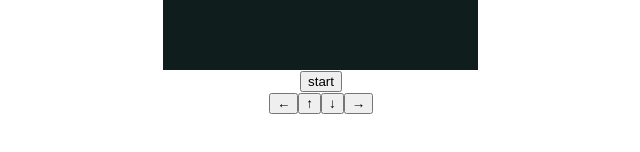
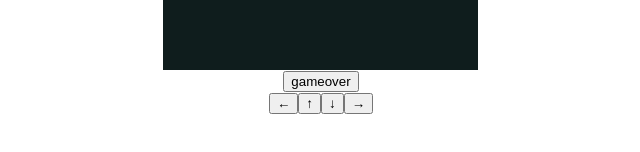
Before and after one commit to kkata/hooks-snake-game, a React (Create React App) app: page / in a window 1280 px wide. Both pictures are taken after a click on the button "start". Shown: the part 524-676 px from the top of the page, without its empty margins (319-959 px from the left). Built offline with nearby package versions, Linux system fonts and the light colour scheme.

Commit message:
:hammer: impliment start and gameover

```diff
--- a/src/App.js
+++ b/src/App.js
@@ -9,6 +9,20 @@ const initialPosition = { x: 17, y: 17 }
 const initialValue = initFields(35, initialPosition)
 const defaultInterval = 100
 
+const GameStatus = Object.freeze({
+  init: 'init',
+  playing: 'playing',
+  suspended: 'suspended',
+  gameover: 'gameover',
+})
+
+const Direction = Object.freeze({
+  up: 'up',
+  right: 'right',
+  left: 'left',
+  down: 'down',
+})
+
 let timer = undefined
 
 const unsubscribe = () => {
@@ -18,9 +32,21 @@ const unsubscribe = () => {
   clearInterval(timer)
 }
 
+const isCollision = (fieldSize, position) => {
+  if (position.y < 0 || position.x < 0) {
+    return true
+  }
+  if (position.y > fieldSize - 1 || position.x > fieldSize - 1) {
+    return true
+  }
+  return false
+}
+
 function App() {
   const [fields, setFields] = useState(initialValue)
   const [position, setPosition] = useState()
+  const [status, setStatus] = useState(GameStatus.init)
+  const [direction, setDirection] = useState(Direction.up)
   const [tick, setTick] = useState(0)
 
   useEffect(() => {
@@ -32,19 +58,39 @@ function App() {
   }, [])
 
   useEffect(() => {
-    if (!position) {
+    if (!position || status !== GameStatus.playing) {
       return
     }
-    goUp()
+    const canContinue = goUp()
+    if (!canContinue) {
+      setStatus(GameStatus.gameover)
+    }
   }, [tick])
+
+  const onStart = () => setStatus(GameStatus.playing)
+
+  const onRestart = () => {
+    timer = setInterval(() => {
+      setTick((tick) => tick + 1)
+    }, defaultInterval)
+    setDirection(Direction.up)
+    setStatus(GameStatus.init)
+    setPosition(initialPosition)
+    setFields(initFields(35, initialPosition))
+  }
 
   const goUp = () => {
     const { x, y } = position
-    const nextY = Math.max(y - 1, 0)
+    const newPosition = { x, y: y - 1 }
+    if (isCollision(fields.length, newPosition)) {
+      unsubscribe()
+      return false
+    }
     fields[y][x] = ''
-    fields[nextY][x] = 'snake'
-    setPosition({ x, y: nextY })
+    fields[newPosition.y][x] = 'snake'
+    setPosition(newPosition)
     setFields(fields)
+    return true
   }
 
   return (
@@ -59,7 +105,7 @@ function App() {
         <Field fields={fields} />
       </main>
       <footer className="footer">
-        <Button />
+        <Button status={status} onStart={onStart} onRestart={onRestart} />
         <ManipulationPanel />
       </footer>
     </div>
--- a/src/components/Button.jsx
+++ b/src/components/Button.jsx
@@ -1,9 +1,13 @@
 import React from 'react'
 
-const Button = () => {
+const Button = ({ status, onStart, onRestart }) => {
   return (
     <div className="button">
-      <button>start</button>
+      {status === 'gameover' ? (
+        <button onClick={onRestart}>gameover</button>
+      ) : (
+        <button onClick={onStart}>start</button>
+      )}
     </div>
   )
 }
```
